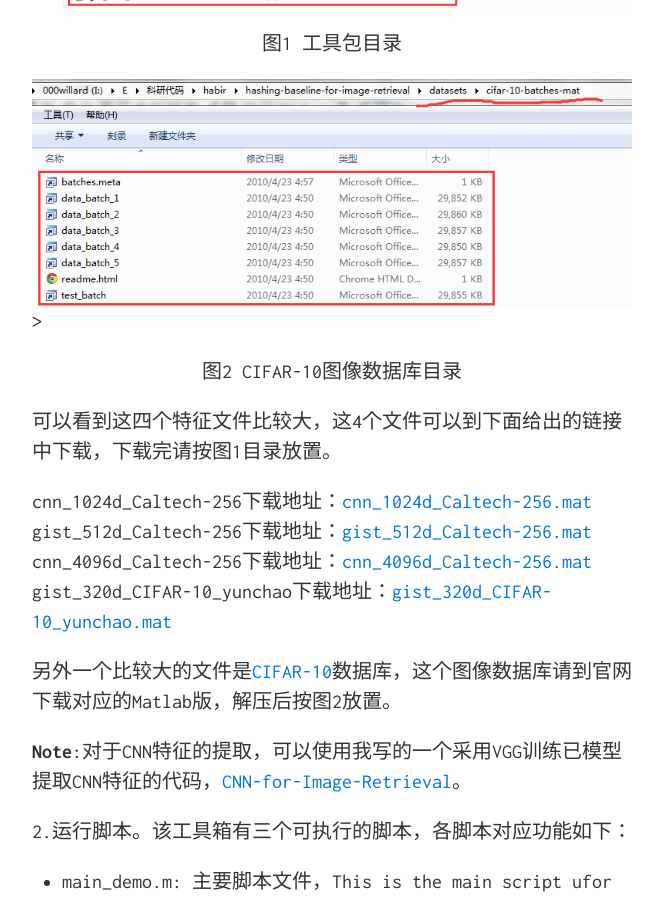
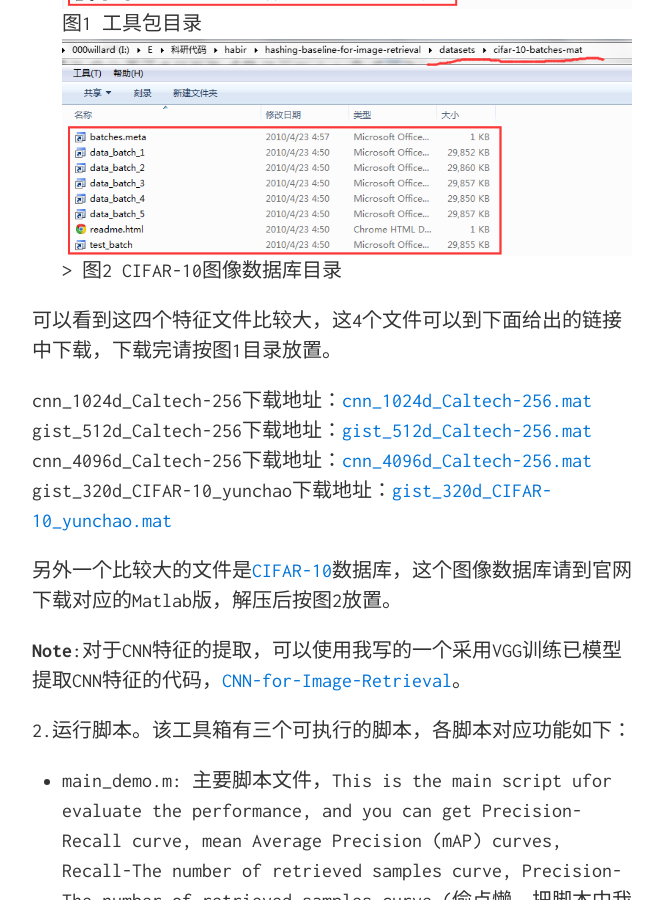
Before and after one commit to willard-yuan/habir, a Jekyll site: the page built from index.md, in a window 1280 px wide and 900 px high, scrolled down 1233 px. Shown: the whole window, without its empty margins (308-971 px from the left). Built offline with Jekyll 4.4.1, drawn with Linux system fonts in a browser that asks for light colours.

Commit message:
new theme

```diff
--- a/index.md
+++ b/index.md
@@ -11,9 +11,9 @@ HABIR哈希图像检索工具箱是一个用Matlab语言写的集成了经典哈
 ###怎样使用HABIR哈希图像检索工具箱？
 1. 下载数据库。在本地计算机上，HABIR的文件目录结构如下图所示：
 <img src="./doc/downfiles.png" alt="precision-recall-64bits"/>
-<p align="center">图1 工具包目录</p>
+图1 工具包目录
 <img src="./doc/CIFAR-10.png" alt="precision-recall-64bits"/>>
-<p align="center">图2 CIFAR-10图像数据库目录</p>
+图2 CIFAR-10图像数据库目录
 
 可以看到这四个特征文件比较大，这4个文件可以到下面给出的链接中下载，下载完请按图1目录放置。
 
```
